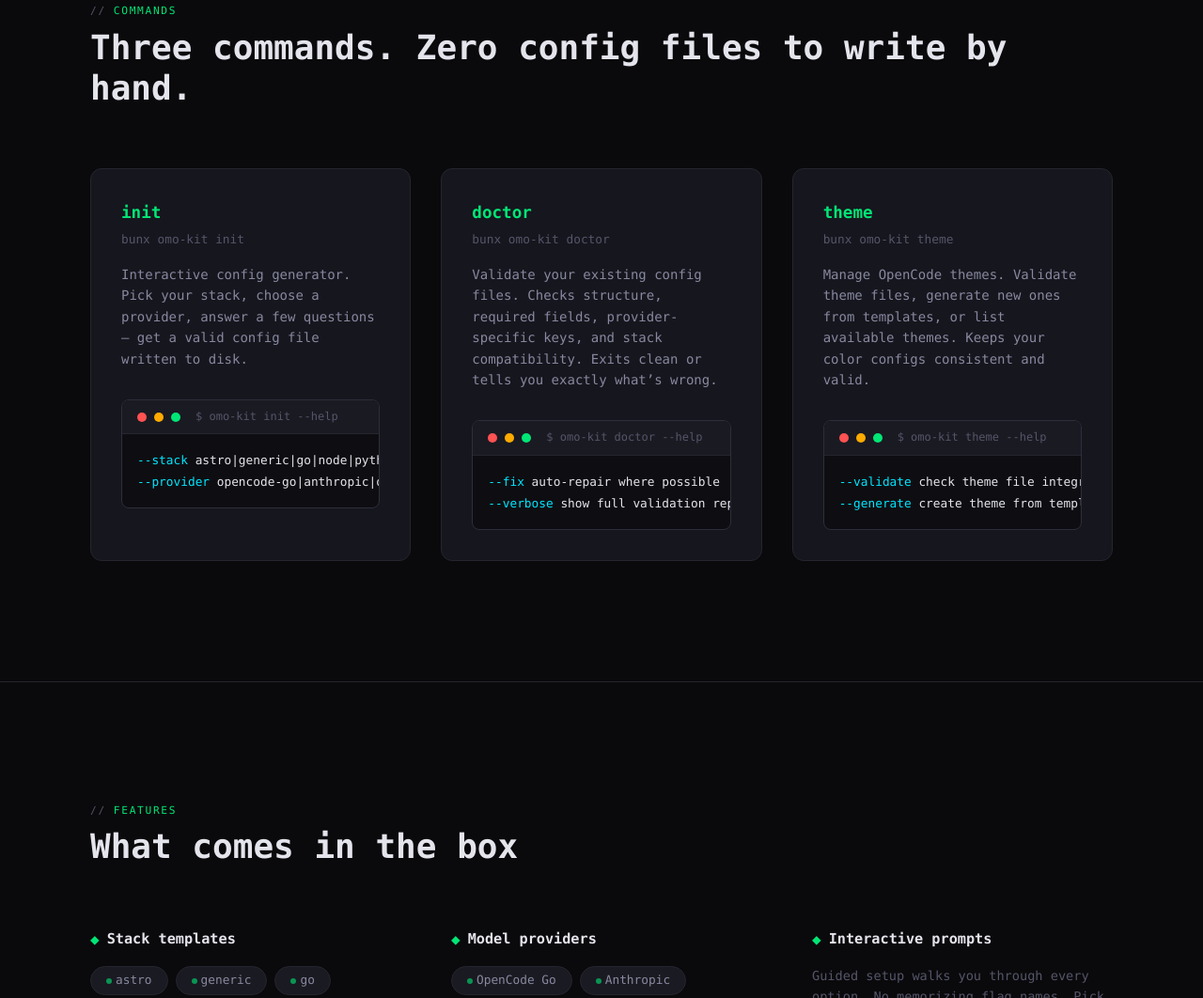
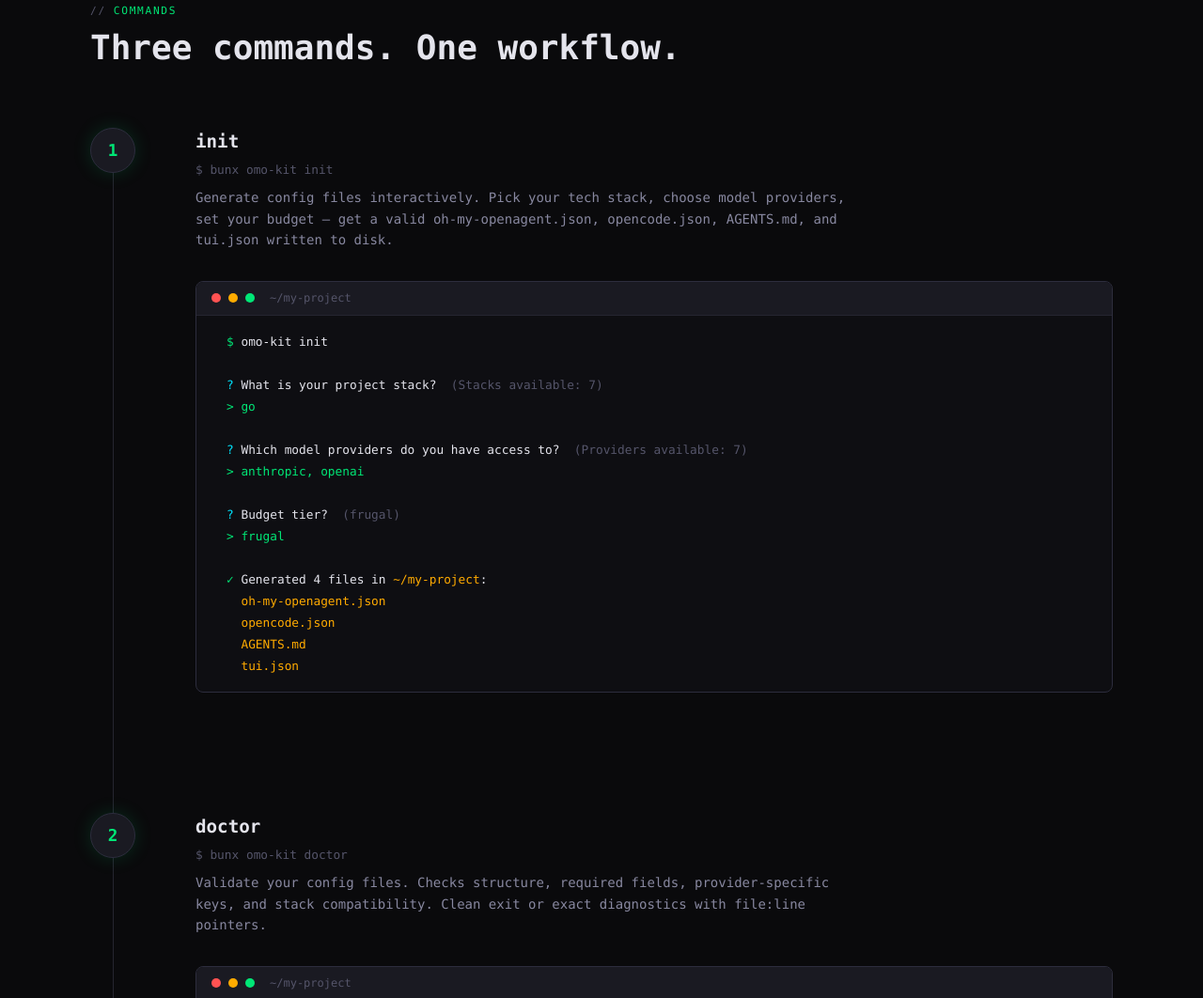
Before and after one commit to srmdn/omo-kit, a website: page docs/index.html in a window 1280 px wide. Shown: the part 1496-2558 px from the top of the page at 94% size. Drawn offline with Linux system fonts and the light colour scheme.

Commit message:
refactor: redesign command section as timeline workflow
Replace 3-card grid with numbered timeline showing realistic
terminal sessions (init → doctor → theme). Cleaner, more
informative — shows actual output instead of --help flags.

```diff
--- a/docs/index.html
+++ b/docs/index.html
@@ -303,82 +303,94 @@ section {
   font-style: italic;
 }
 
-/* ─── COMMAND CARDS ─── */
+/* ─── COMMANDS — TIMELINE ─── */
 .commands-section {
   border-top: 1px solid var(--border-subtle);
 }
 
-.commands-grid {
-  display: grid;
-  grid-template-columns: repeat(auto-fit, minmax(280px, 1fr));
-  gap: var(--space-lg);
+.timeline {
+  display: flex;
+  flex-direction: column;
+  gap: var(--space-3xl);
+  position: relative;
 }
 
-.command-card {
-  background: var(--bg-card);
-  border: 1px solid var(--border-subtle);
-  border-radius: var(--radius-lg);
-  padding: var(--space-lg);
-  transition: border-color var(--transition-med), box-shadow var(--transition-med);
-  position: relative;
-  overflow: hidden;
+.timeline::before {
+  content: '';
+  position: absolute;
+  left: 24px;
+  top: 0;
+  bottom: 0;
+  width: 1px;
+  background: var(--border-subtle);
 }
 
-.command-card::before {
-  content: '';
-  position: absolute;
-  top: 0;
-  left: 0;
-  right: 0;
-  height: 2px;
-  background: linear-gradient(90deg, var(--accent-green), transparent);
-  opacity: 0;
-  transition: opacity var(--transition-med);
+.timeline-step {
+  display: flex;
+  gap: var(--space-xl);
+  position: relative;
 }
 
-.command-card:hover {
-  border-color: var(--border-accent);
-  box-shadow: 0 0 30px var(--glow-green);
-}
-
-.command-card:hover::before {
-  opacity: 1;
-}
-
-.command-card .cmd-name {
+.timeline-marker {
+  flex-shrink: 0;
+  width: 48px;
+  height: 48px;
+  border-radius: 50%;
+  background: var(--bg-raised);
+  border: 1px solid var(--border-accent);
+  display: flex;
+  align-items: center;
+  justify-content: center;
+  font-family: var(--mono);
   font-size: 1.1rem;
   font-weight: 700;
   color: var(--accent-green);
+  z-index: 1;
+  box-shadow: 0 0 20px var(--glow-green);
+}
+
+.timeline-body {
+  flex: 1;
+  min-width: 0;
+}
+
+.timeline-body h3 {
+  font-size: 1.2rem;
+  font-weight: 700;
+  color: var(--text-primary);
   margin-bottom: var(--space-xs);
 }
 
-.command-card .cmd-usage {
+.timeline-body .step-usage {
+  font-family: var(--mono);
   font-size: 0.8rem;
   color: var(--text-muted);
-  margin-bottom: var(--space-md);
+  margin-bottom: var(--space-sm);
 }
 
-.command-card .cmd-desc {
+.timeline-body .step-desc {
   color: var(--text-secondary);
+  line-height: var(--leading-normal);
   margin-bottom: var(--space-lg);
-  line-height: var(--leading-normal);
+  max-width: 44rem;
 }
 
-/* Terminal blocks inside cards fill card width */
-.command-card .terminal-block {
+.timeline .terminal-block {
   max-width: none;
 }
 
-.command-card .terminal-body {
+.timeline .terminal-body {
   font-size: 0.8rem;
-  padding: var(--space-md);
+  padding: var(--space-md) var(--space-lg);
+  line-height: 1.8;
   overflow-x: auto;
   white-space: nowrap;
 }
 
-.command-card .terminal-body .flag {
-  color: var(--accent-cyan);
-}
+.timeline .terminal-body .out-success { color: var(--accent-green); }
+.timeline .terminal-body .out-dim { color: var(--text-muted); }
+.timeline .terminal-body .out-prompt { color: var(--accent-cyan); }
+.timeline .terminal-body .out-highlight { color: var(--accent-amber); }
 
 /* ─── FEATURES ─── */
 .features-section {
@@ -513,7 +525,6 @@ footer {
 @media (max-width: 1024px) {
   .container { padding: 0 var(--space-xl); }
   .hero::before { width: 400px; height: 400px; }
-  .commands-grid { gap: var(--space-md); }
   .features-grid { gap: var(--space-lg); }
 }
 
@@ -530,7 +541,10 @@ footer {
   .commands-grid { grid-template-columns: 1fr; max-width: 100%; }
   .features-grid { grid-template-columns: 1fr; }
   .terminal-body { font-size: 0.8rem; padding: var(--space-md); word-break: break-word; overflow-wrap: break-word; }
-  .command-card .terminal-body { font-size: 0.75rem; white-space: normal; word-break: break-word; }
+  .timeline::before { left: 20px; }
+  .timeline-step { gap: var(--space-md); }
+  .timeline-marker { width: 40px; height: 40px; font-size: 0.95rem; }
+  .timeline-body .terminal-body { font-size: 0.7rem; white-space: normal; word-break: break-word; }
   .help-block .terminal-body { font-size: 0.72rem; line-height: 1.7; white-space: pre-wrap; word-break: break-word; }
   .footer-inner { flex-direction: column; text-align: center; }
   .footer-links { justify-content: center; }
@@ -609,65 +623,105 @@ footer {
 <section class="commands-section">
   <div class="container">
     <div class="section-label reveal">commands</div>
-    <h2 class="section-heading reveal">Three commands. Zero config files to write by hand.</h2>
-    <div class="commands-grid">
+    <h2 class="section-heading reveal">Three commands. One workflow.</h2>
+    <div class="timeline">
 
-      <div class="command-card reveal">
-        <div class="cmd-name">init</div>
-        <div class="cmd-usage">bunx omo-kit init</div>
-        <div class="cmd-desc">
-          Interactive config generator. Pick your stack, choose a provider, answer a few questions &mdash; get a valid config file written to disk.
-        </div>
+      <div class="timeline-step reveal">
+        <div class="timeline-marker">1</div>
+        <div class="timeline-body">
+          <h3>init</h3>
+          <div class="step-usage">$ bunx omo-kit init</div>
+          <p class="step-desc">
+            Generate config files interactively. Pick your tech stack, choose model providers, set your budget — get a valid <span class="out-highlight">oh-my-openagent.json</span>, <span class="out-highlight">opencode.json</span>, <span class="out-highlight">AGENTS.md</span>, and <span class="out-highlight">tui.json</span> written to disk.
+          </p>
           <div class="terminal-block">
             <div class="terminal-header">
               <span class="terminal-dot red"></span>
               <span class="terminal-dot yellow"></span>
               <span class="terminal-dot green"></span>
-            <span class="terminal-title">$ omo-kit init --help</span>
+              <span class="terminal-title">~/my-project</span>
             </div>
             <div class="terminal-body">
-            <span class="flag">--stack</span> astro|generic|go|node|python|rust|svelte<br>
-            <span class="flag">--provider</span> opencode-go|anthropic|openai|copilot|gemini|grok|deepseek
+              <span class="prompt">$ </span><span class="command">omo-kit init</span><br>
+              <br>
+              <span class="out-prompt">? </span>What is your project stack?&nbsp;&nbsp;<span class="out-dim">(Stacks available: 7)</span><br>
+              <span class="out-success">&gt; go</span><br>
+              <br>
+              <span class="out-prompt">? </span>Which model providers do you have access to?&nbsp;&nbsp;<span class="out-dim">(Providers available: 7)</span><br>
+              <span class="out-success">&gt; anthropic, openai</span><br>
+              <br>
+              <span class="out-prompt">? </span>Budget tier?&nbsp;&nbsp;<span class="out-dim">(frugal)</span><br>
+              <span class="out-success">&gt; frugal</span><br>
+              <br>
+              <span class="out-success">✓</span> Generated 4 files in <span class="out-highlight">~/my-project</span>:<br>
+              &nbsp;&nbsp;<span class="out-highlight">oh-my-openagent.json</span><br>
+              &nbsp;&nbsp;<span class="out-highlight">opencode.json</span><br>
+              &nbsp;&nbsp;<span class="out-highlight">AGENTS.md</span><br>
+              &nbsp;&nbsp;<span class="out-highlight">tui.json</span>
+            </div>
           </div>
         </div>
       </div>
 
-      <div class="command-card reveal">
-        <div class="cmd-name">doctor</div>
-        <div class="cmd-usage">bunx omo-kit doctor</div>
-        <div class="cmd-desc">
-          Validate your existing config files. Checks structure, required fields, provider-specific keys, and stack compatibility. Exits clean or tells you exactly what&rsquo;s wrong.
-        </div>
+      <div class="timeline-step reveal">
+        <div class="timeline-marker">2</div>
+        <div class="timeline-body">
+          <h3>doctor</h3>
+          <div class="step-usage">$ bunx omo-kit doctor</div>
+          <p class="step-desc">
+            Validate your config files. Checks structure, required fields, provider-specific keys, and stack compatibility. Clean exit or exact diagnostics with file:line pointers.
+          </p>
           <div class="terminal-block">
             <div class="terminal-header">
               <span class="terminal-dot red"></span>
               <span class="terminal-dot yellow"></span>
               <span class="terminal-dot green"></span>
-            <span class="terminal-title">$ omo-kit doctor --help</span>
+              <span class="terminal-title">~/my-project</span>
             </div>
             <div class="terminal-body">
-            <span class="flag">--fix</span> auto-repair where possible<br>
-            <span class="flag">--verbose</span> show full validation report
+              <span class="prompt">$ </span><span class="command">omo-kit doctor</span><br>
+              <br>
+              <span class="out-dim">── CWD — ~/my-project ──</span><br>
+              &nbsp;&nbsp;<span class="out-success">✓</span> oh-my-openagent.json&nbsp;&nbsp;<span class="out-dim">valid</span><br>
+              &nbsp;&nbsp;<span class="out-success">✓</span> opencode.json&nbsp;&nbsp;&nbsp;&nbsp;&nbsp;&nbsp;&nbsp;&nbsp;&nbsp;&nbsp;&nbsp;<span class="out-dim">valid</span><br>
+              &nbsp;&nbsp;<span class="out-success">✓</span> tui.json&nbsp;&nbsp;&nbsp;&nbsp;&nbsp;&nbsp;&nbsp;&nbsp;&nbsp;&nbsp;&nbsp;&nbsp;&nbsp;&nbsp;&nbsp;&nbsp;<span class="out-dim">valid</span><br>
+              &nbsp;&nbsp;<span class="out-success">✓</span> AGENTS.md&nbsp;&nbsp;&nbsp;&nbsp;&nbsp;&nbsp;&nbsp;&nbsp;&nbsp;&nbsp;&nbsp;&nbsp;&nbsp;&nbsp;<span class="out-dim">valid</span><br>
+              <br>
+              <span class="out-dim">── ~/.config/opencode ──</span><br>
+              &nbsp;&nbsp;<span class="out-success">✓</span> oh-my-openagent.json&nbsp;&nbsp;<span class="out-dim">valid</span><br>
+              <br>
+              <span class="out-success">All checks passed</span><span class="out-dim"> (8/8 files)</span>
+            </div>
           </div>
         </div>
       </div>
 
-      <div class="command-card reveal">
-        <div class="cmd-name">theme</div>
-        <div class="cmd-usage">bunx omo-kit theme</div>
-        <div class="cmd-desc">
-          Manage OpenCode themes. Validate theme files, generate new ones from templates, or list available themes. Keeps your color configs consistent and valid.
-        </div>
+      <div class="timeline-step reveal">
+        <div class="timeline-marker">3</div>
+        <div class="timeline-body">
+          <h3>theme</h3>
+          <div class="step-usage">$ bunx omo-kit theme</div>
+          <p class="step-desc">
+            Manage OpenCode themes. Validate existing theme files, generate new ones from templates, or list available themes. Keeps your color configs consistent.
+          </p>
           <div class="terminal-block">
             <div class="terminal-header">
               <span class="terminal-dot red"></span>
               <span class="terminal-dot yellow"></span>
               <span class="terminal-dot green"></span>
-            <span class="terminal-title">$ omo-kit theme --help</span>
+              <span class="terminal-title">~/my-project</span>
             </div>
             <div class="terminal-body">
-            <span class="flag">--validate</span> check theme file integrity<br>
-            <span class="flag">--generate</span> create theme from template
+              <span class="prompt">$ </span><span class="command">omo-kit theme validate ~/.config/opencode/theme.json</span><br>
+              <br>
+              <span class="out-dim">── theme.json ──</span><br>
+              &nbsp;&nbsp;<span class="out-success">✓</span> <span class="out-dim">colors.background</span>&nbsp;&nbsp;&nbsp;&nbsp;&nbsp;<span class="out-success">#0a0a0c</span><br>
+              &nbsp;&nbsp;<span class="out-success">✓</span> <span class="out-dim">colors.foreground</span>&nbsp;&nbsp;&nbsp;&nbsp;<span class="out-success">#e4e4ec</span><br>
+              &nbsp;&nbsp;<span class="out-success">✓</span> <span class="out-dim">colors.accent</span>&nbsp;&nbsp;&nbsp;&nbsp;&nbsp;&nbsp;&nbsp;&nbsp;<span class="out-success">#00e676</span><br>
+              &nbsp;&nbsp;<span class="out-success">✓</span> <span class="out-dim">colors.error</span>&nbsp;&nbsp;&nbsp;&nbsp;&nbsp;&nbsp;&nbsp;&nbsp;&nbsp;<span class="out-success">#ff5370</span><br>
+              <br>
+              <span class="out-success">Theme valid</span><span class="out-dim"> — 12 color tokens, 0 issues</span>
+            </div>
           </div>
         </div>
       </div>
```
Lines whose indentation alone changed are shown as unchanged.
